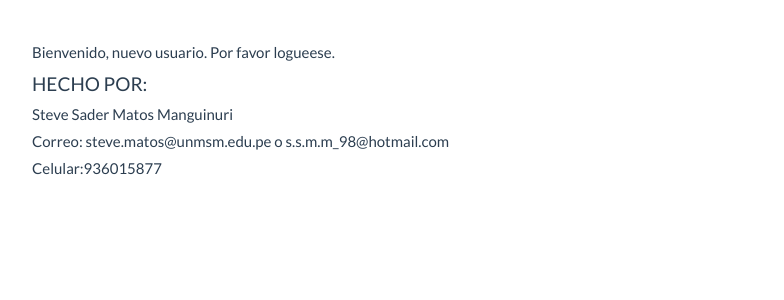
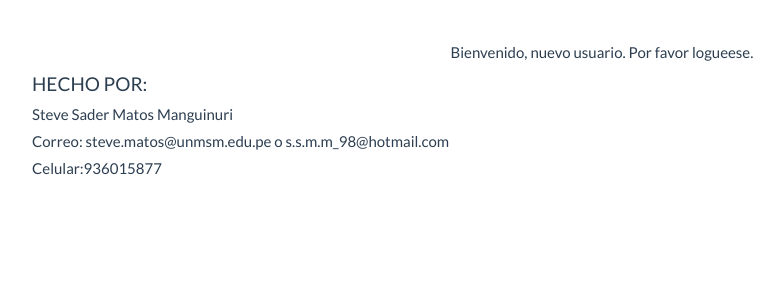
Before and after one commit to stevematos/DemoFdex, a Django app: template templates/usuario/usuario_index.html in a window 1280 px wide. Shown: the part 60-360 px from the top of the page, without its empty margins (38-822 px from the left). Run offline with Django 3.2, Linux system fonts and the light colour scheme; the template is opened without the code that fills it, so the values that code supplies are empty; some libraries are stand-ins or nearby versions.

Commit message:
Demo Fdex terminado v7

```diff
--- a/templates/password_reset/password_reset_done.html
+++ b/templates/password_reset/password_reset_done.html
@@ -3,7 +3,7 @@
 {% block contenido %}
 
 <h4>Te hemos enviado un correo con un enlace para reestablecer tu contraseña</h4>
-
+<a href="{% url 'usuario:login' %}">Volver al inicio</a>
 {% endblock %}
 {% block footer %}
     <h5>De parte de steve.matos<h5>
--- a/templates/usuario/usuario_index.html
+++ b/templates/usuario/usuario_index.html
@@ -10,6 +10,6 @@
         <p class="text-center"> Bienvenido,<span id="NombreCompletoUsuario">{{ user.first_name }} {{ user.last_name }} </span>.
             <br/> Gracias por loguearte.</p>
     {% else %}
-        <p>Bienvenido, nuevo usuario. Por favor logueese.</p>
+        <p class="text-center">Bienvenido, nuevo usuario. Por favor logueese.</p>
     {% endif %}
 {% endblock %}
```
